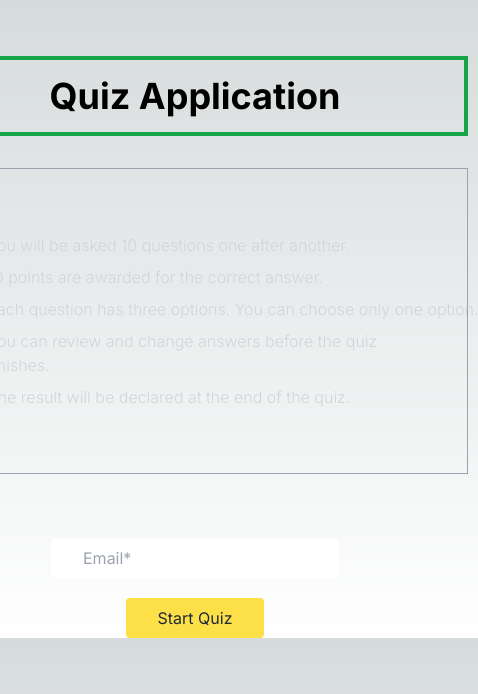
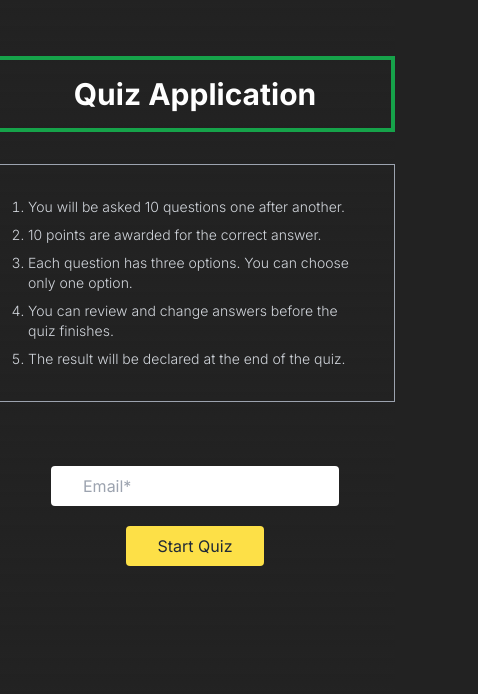
Before and after one commit to YazzerAbdalla/quiz-app, a Next.js app: page / in a window 390 px wide. Shown: the top 694 px of the page, 478 px wide, since content can reach past the window. Built offline with nearby package versions, Linux system fonts and the light colour scheme; no server answers.

Commit message:
Fix the colors and the home page responsive

```diff
--- a/app/globals.css
+++ b/app/globals.css
@@ -3,19 +3,12 @@
 @tailwind utilities;
 
 :root {
-  --foreground-rgb: 0, 0, 0;
-  --background-start-rgb: 214, 219, 220;
-  --background-end-rgb: 255, 255, 255;
+  --foreground-rgb: 255, 255, 255; /* Always white text */
+  --background-start-rgb: 34, 34, 34; /* Always dark background */
+  --background-end-rgb: 34, 34, 34; /* Always dark background */
 }
 
-@media (prefers-color-scheme: dark) {
-  :root {
-    --foreground-rgb: 255, 255, 255;
-    --background-start-rgb: 34, 34, 34;
-    --background-end-rgb: 34, 34, 34;
-  }
-}
-
+/* Remove prefers-color-scheme media query to always use dark theme colors */
 body {
   color: rgb(var(--foreground-rgb));
   background: linear-gradient(
--- a/app/page.tsx
+++ b/app/page.tsx
@@ -26,28 +26,28 @@ function Home() {
 
   return (
     <div className="pt-14 flex w-full justify-center">
-      <div className="m-0 p-0 flex flex-col items-center max-w-[700px] min-w-[545px] gap-8">
+      <div className="m-0 p-0 flex flex-col items-center lg:max-w-[700px] lg:min-w-[545px] gap-8">
         <div
           id="hero"
-          className="border-4 w-full border-green-600 py-4 px-16 text-4xl font-bold flex justify-center"
+          className="border-4 w-full border-green-600 py-4 px-16 lg:text-4xl text-3xl font-bold flex justify-center"
         >
           Quiz Application
         </div>
-        <div className="border flex flex-col gap-4 p-16 w-full border-gray-400">
+        <div className="border flex flex-col gap-4 lg:p-16 p-8 lg:w-full w-[400px] border-gray-400">
           <ol className="list-decimal flex gap-2 flex-col">
-            <li className="text-md text-gray-300 font-light">
+            <li className="text-sm text-med text-gray-300 font-light">
               You will be asked 10 questions one after another.
             </li>
-            <li className="text-md text-gray-300 font-light">
+            <li className="text-sm lg:text-md text-gray-300 font-light">
               10 points are awarded for the correct answer.
             </li>
-            <li className="text-md text-nowrap text-gray-300 font-light">
+            <li className="text-sm lg:text-md text-gray-300 font-light">
               Each question has three options. You can choose only one option.
             </li>
-            <li className="text-md text-gray-300 font-light">
+            <li className="text-sm lg:text-md text-gray-300 font-light">
               You can review and change answers before the quiz finishes.
             </li>
-            <li className="text-md text-gray-300 font-light">
+            <li className="text-sm lg:text-md text-gray-300 font-light">
               The result will be declared at the end of the quiz.
             </li>
           </ol>
```
